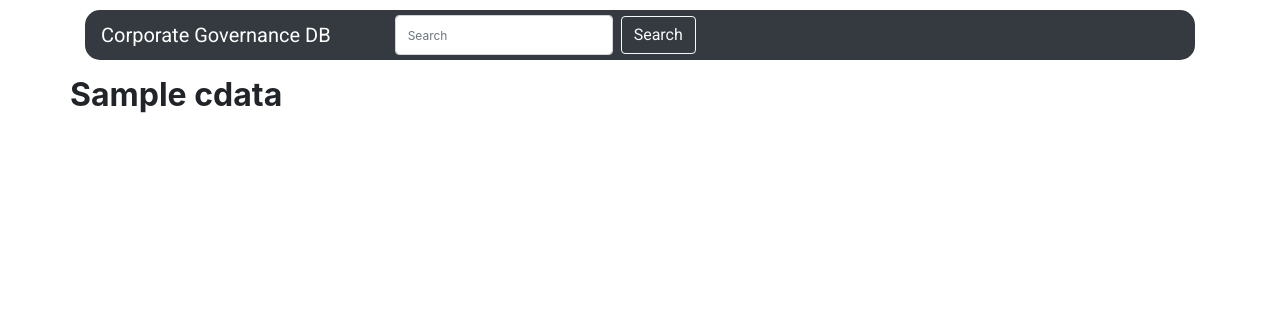
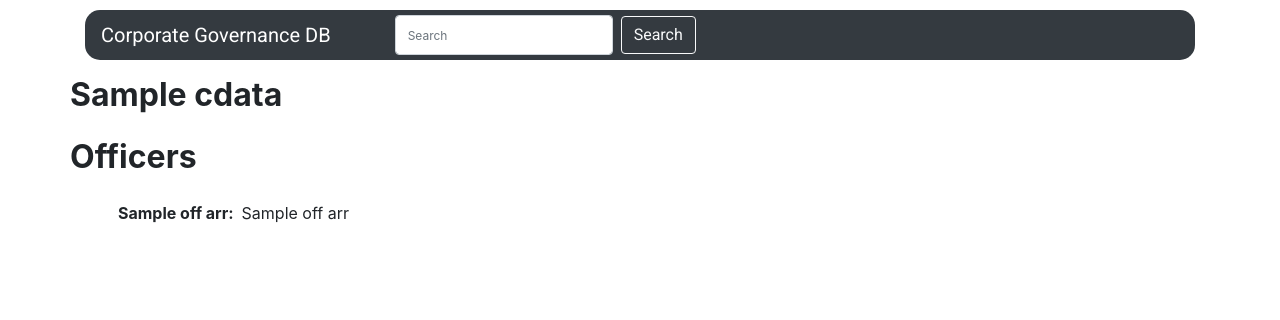
Before and after one commit to CodeKoning/CGDB, a Flask app: template webserver/templates/company.html in a window 1280 px wide. Shown: the top 320 px of the page. Run offline with Flask 2, Linux system fonts and the light colour scheme; the template is opened without the code that fills it: most values are stand-ins (such as "Sample title", 1, 10 or a date in 2020); parts of the project's set-up code (start-up, migrations or seed data) failed here and were passed over; some libraries are stand-ins or nearby versions.

Commit message:
added query to display officers on companies page, refactored founded array on executives page.

```diff
--- a/webserver/server.py
+++ b/webserver/server.py
@@ -144,12 +144,12 @@ def show_exec(eid=None):
   ename = cursor.fetchone()
 
   cursor = g.conn.execute("SELECT c.name FROM executives e, companies c, founded_by f WHERE e.eid = %s AND e.eid = f.eid AND c.cid = f.cid", (exec_id))
-  execs = []
+  founded = []
   for result in cursor:
-      execs.append(result)
+      founded.append(result)
 
   cursor.close()
-  context = dict(edata = ename, e_arr = execs)
+  context = dict(edata = ename, founded_arr = founded)
 
   return render_template("executive.html", **context)
 
@@ -159,10 +159,13 @@ def show_comp(cid=None):
   cursor = g.conn.execute("SELECT name FROM companies WHERE companies.cid = %s", (comp_id))
   cname = cursor.fetchone()
 
-  #cursor = g.conn.execute("SELECT * FROM executives e, education ed WHERE ed.uid = %s AND e.eid = ed.eid", (uni_id))
+  cursor = g.conn.execute("SELECT DISTINCT e.name, o.officer_title FROM executives e, officers o, companies c, works_in w WHERE e.eid = o.eid AND o.eid =  w.eid AND w.cid = %s ORDER BY o.officer_title", (comp_id))
+  officers = []
+  for officer in cursor:
+      officers.append(officer)
 
   cursor.close()
-  context = dict(cdata = cname)
+  context = dict(cdata = cname, off_arr = officers)
 
   return render_template("company.html", **context)
 
--- a/webserver/templates/company.html
+++ b/webserver/templates/company.html
@@ -3,5 +3,14 @@
 <div class="row mt-3">
 		<h2>{{ cdata["name"] }}</h2>
 </div>
+<div class="row mt-3">
+		<h2>Officers</h2>
+</div>
+<div class="row mt-3">
+	{% for n in off_arr %}
+		<p class="pl-5 font-weight-bold">{{ n["officer_title"] }}:</p>
+		<p class="pl-2">{{ n["name"] }}</p>
+	{% endfor %}
+</div>
 
 {% endblock content %}
```
Also changed, not shown: webserver/templates/executive.html (+5 -6 lines).
